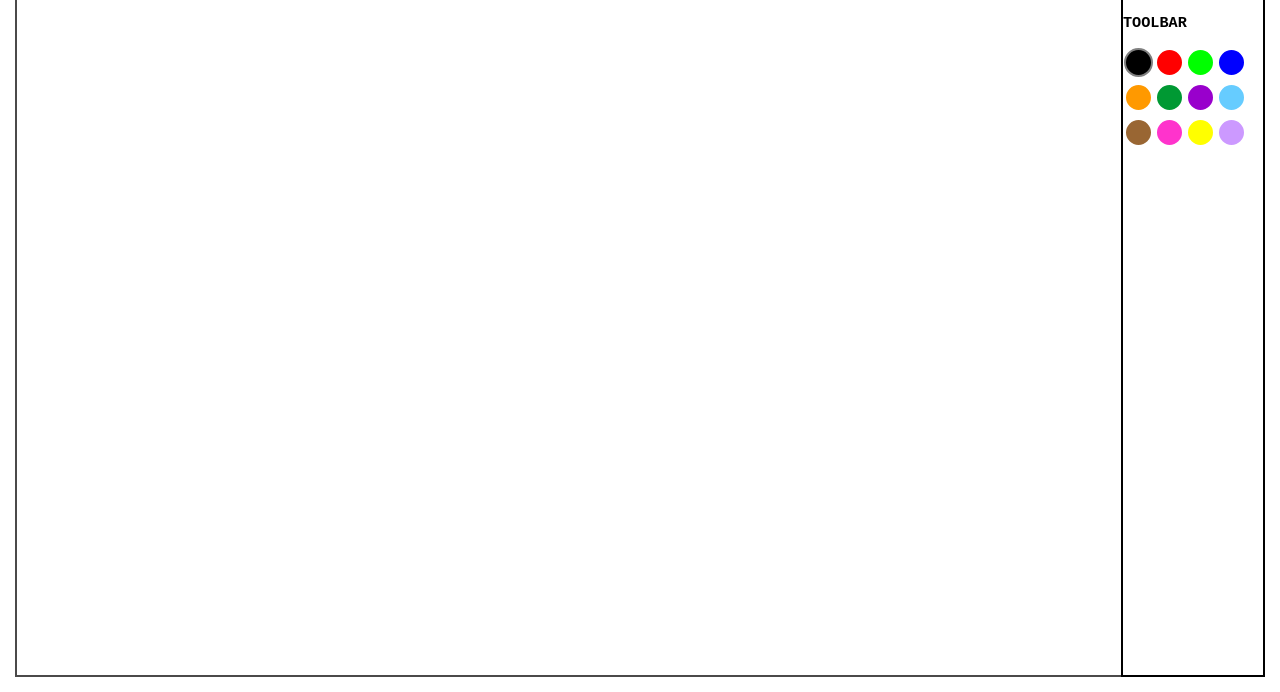
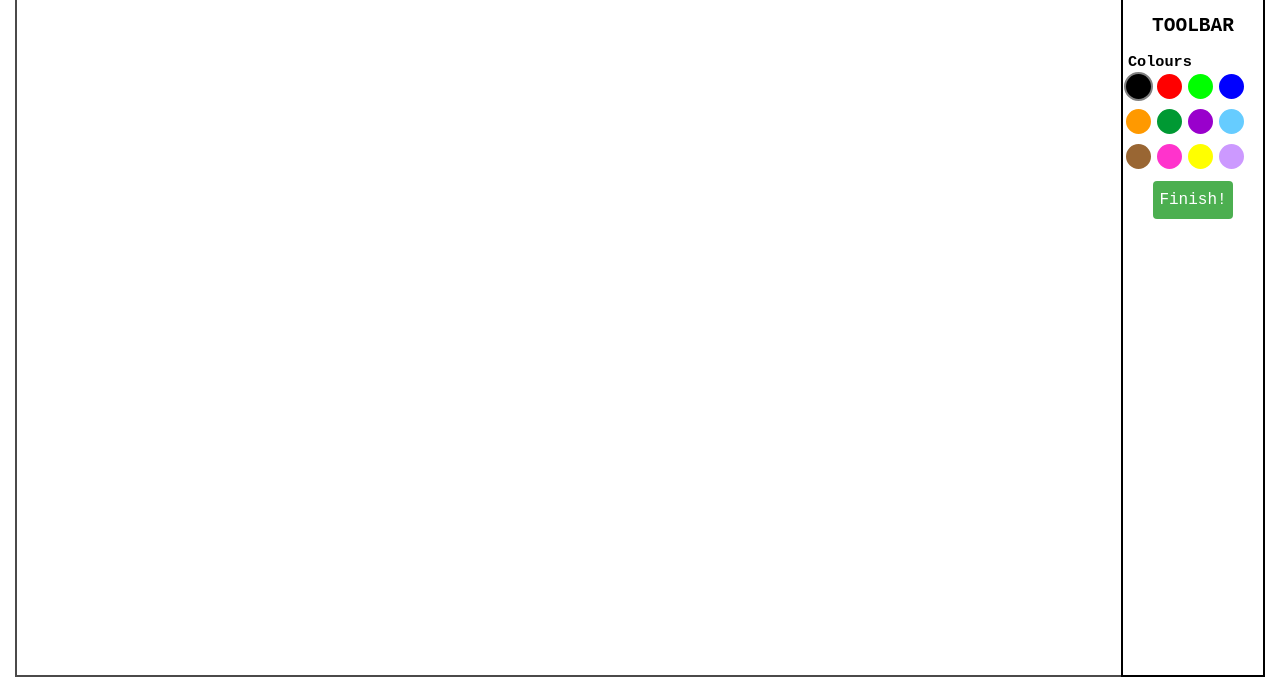
Before and after one commit to kirstenland/kirstenland.github.io, a plain HTML site: page index.html in a window 1280 px wide. Shown: the part 108-800 px from the top of the page. Drawn offline with Linux system fonts and the light colour scheme.

Commit message:
basic saving

```diff
--- a/index.html
+++ b/index.html
@@ -18,8 +18,15 @@
                     <canvas class="canvas temp" height=0 width=0></canvas>
                 </div>
                 <div class="toolbar">
-                    <h3>TOOLBAR</h3>
-                    <div class="colour-palette"></div>
+                    <h2 class="toolbar-heading">TOOLBAR</h2>
+                    <div class="colour-palette">
+                        <h3 class="toolbar-subheading">Colours</h3>
+                    </div>
+                    <div class="button-holder">
+                        <button id="save-drawing">
+                            Finish!
+                        </button>
+                    </div>
                 </div>
             </section>
         </main>
--- a/js/canvas.js
+++ b/js/canvas.js
@@ -65,4 +65,8 @@ class Canvas {
     setColour(colour) {
         this.context.strokeStyle = colour;
     }
+
+    getDataUrl() {
+        return this.canvas.toDataURL("image/png");
+    }
 }
--- /dev/null
+++ b/js/gallery.js
@@ -0,0 +1 @@
+document.getElementById('image-holder').innerHTML = "<img src='" + localStorage.getItem('lastImage') + "'>";
--- a/js/loading.js
+++ b/js/loading.js
@@ -56,6 +56,11 @@ window.onload = function() {
         canvas.setAttribute('width', canvasHolder.clientWidth - 4);
     });
 
+    document.getElementById('save-drawing').onclick = () => {
+        pen.save();
+        document.location.replace('./gallery.html')
+    }
+
     function relativeCoords(x, y) {
         return [x - canvasHolder.offsetLeft, y - canvasHolder.offsetTop]
     }
--- a/js/pen.js
+++ b/js/pen.js
@@ -30,4 +30,11 @@ class Pen {
         this.fullCanvas.setColour(colour);
         this.tempCanvas.setColour(colour);
     }
+    save() {
+        localStorage.setItem('lastImage', this.fullCanvas.getDataUrl());
+    }
+    clear() {
+        this.fullCanvas.clear();
+        this.tempCanvas.clear();
+    }
 }
--- a/scss/index.scss
+++ b/scss/index.scss
@@ -58,3 +58,36 @@ main {
 .dot.selected {
     border: 2px solid grey;
 }
+
+.toolbar-heading {
+    text-align: center;
+}
+
+.toolbar-subheading {
+    padding-left: 5px;
+    margin: 0;
+}
+
+#save-drawing {
+    margin: 5px;
+    padding-top: 10px;
+    padding-bottom: 10px;
+    background-color: #4CAF50;
+    border: none;
+    color: white;
+    text-align: center;
+    text-decoration: none;
+    display: inline-block;
+    font-size: 16px;
+    outline: none;
+    border-radius: 4px;
+}
+
+#save-drawing:active {
+    border: 1px solid black;
+}
+
+.button-holder {
+    display: flex;
+    justify-content: center;
+}
```
Also changed, not shown: gallery.html (+3 -0 lines), css/index.css, 1 other file.
